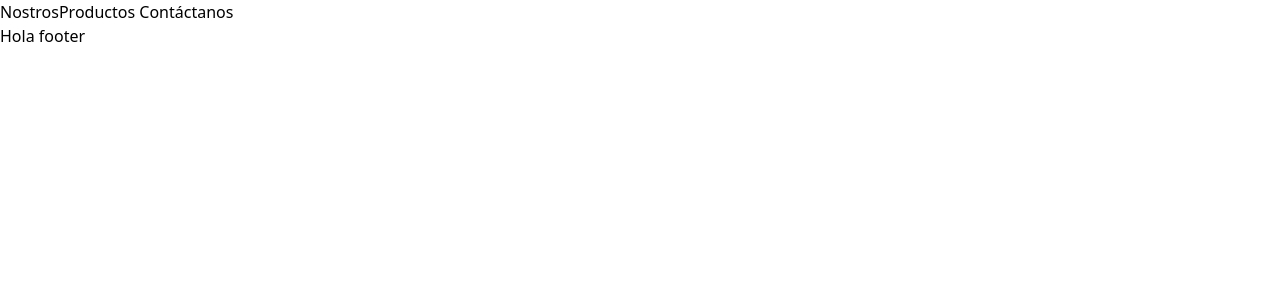
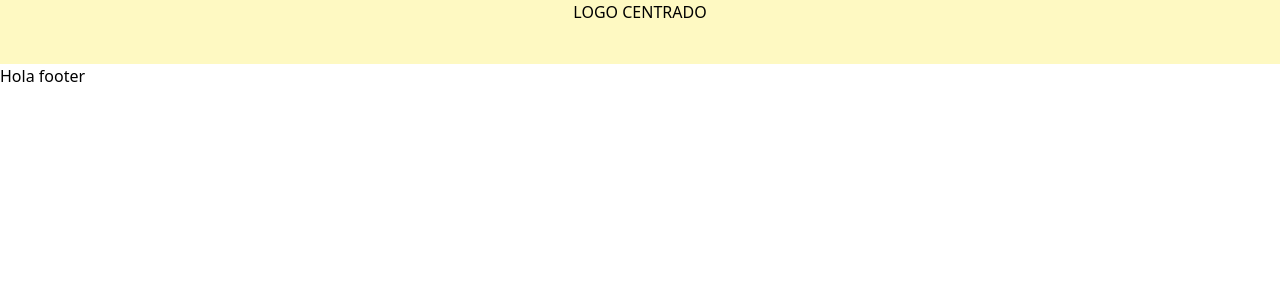
Before and after one commit to Luis-J-Quintana/Ecommerce-CalzdadosJuarez, a Next.js app in the folder frontend/: page / in a window 1280 px wide. Shown: the top 300 px of the page. Built offline with nearby package versions, Linux system fonts and the light colour scheme.

Commit message:
feat: añadir funcionamiento del doble header

```diff
--- a/frontend/components/layout/Header.tsx
+++ b/frontend/components/layout/Header.tsx
@@ -1,16 +1,56 @@
-import Link from 'next/link'
-import React from 'react'
+"use client"
+import Link from 'next/link';
+import { usePathname } from "next/navigation";
+
+// Esto vendrá de Medusa más adelante
+const categories = [
+  { label: "Nosotros", href: "/nosotros" },
+  { label: "Productos", href: "/productos" },
+  { label: "Contáctanos", href: "/contacto" },
+];
+
+function LinkCategories() {
+  const pathname = usePathname();
+
+  return (
+    <>
+      {categories.map((cat) => {
+        const isActive = pathname === cat.href;
+        if (isActive){console.log('pasar prop al header')}
+
+        return (
+          <Link
+            key={cat.href}
+            href={cat.href}
+            className={isActive ? "text-black font-bold" : "text-gray-500"}
+          >
+            {cat.label}
+          </Link>
+        );
+      })}
+    </>
+  );
+};
 
 export default function Header() {
+  const pathname = usePathname();
+  const isCategorySelected = categories.some((cat) => cat.href === pathname);
+
+
   return (
-    <nav>
-        <ul>
-            <Link href="/nosotros">Nostros</Link>
-
-            <Link href="/productos">Productos </Link>
-
-            <Link href="/contacto">Contáctanos</Link>
-        </ul>
-    </nav>
+    <div className="sticky top-0 h-16 bg-yellow-100 flex flex-col space-y-3">
+      <nav>
+          <ul className='flex justify-center'>
+            {/* TODO: add sandwich menu, searching icon and cart*/}
+            <Link href="/">LOGO CENTRADO</Link>
+          </ul>
+      </nav>
+      {/* the nav behind it should apears only when some link were selected */}
+      {isCategorySelected && (
+        <nav className='flex justify-around'>
+          <LinkCategories/>
+        </nav>
+      )}
+    </div>
   );
 }
```
